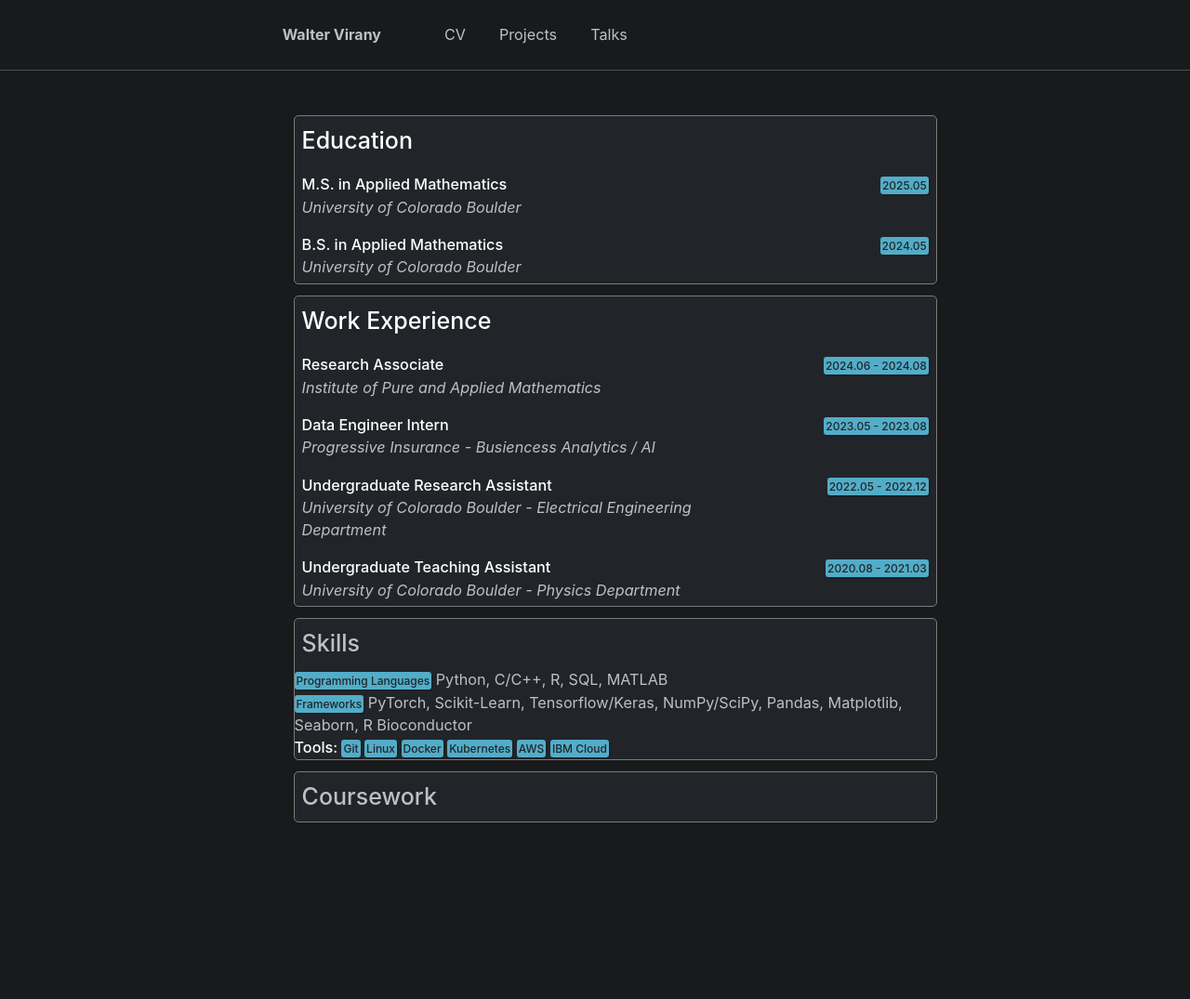
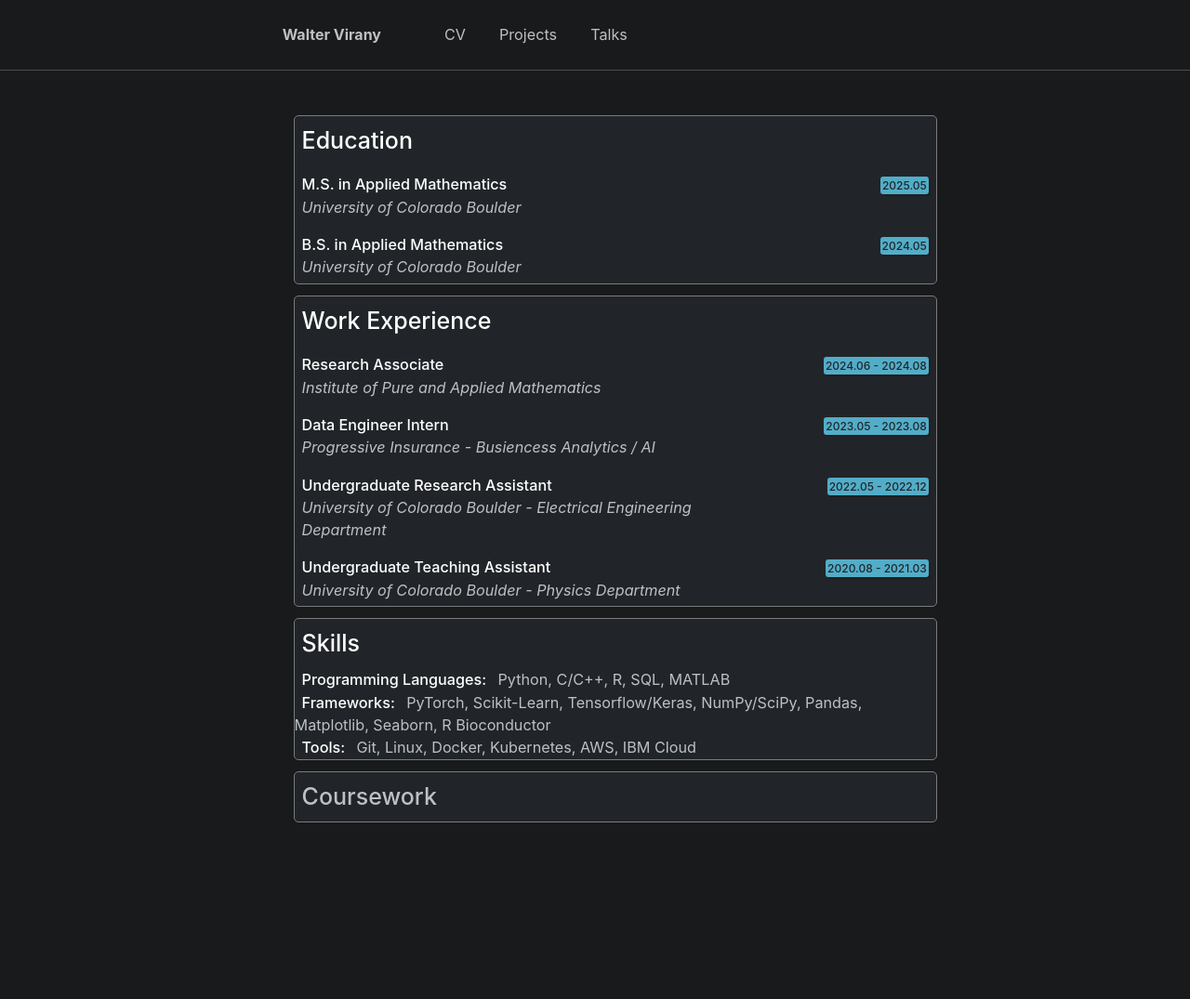
Before and after one commit to wvirany/wvirany.github.io, a Jekyll site: the page built from _pages/cv.html, in a window 1280 px wide. Shown: the whole page at 93% size. Built offline with Jekyll 4.4.1, drawn with Linux system fonts in a browser that asks for light colours.

Commit message:
Update cv.html

```diff
--- a/_pages/cv.html
+++ b/_pages/cv.html
@@ -139,20 +139,16 @@ div.cv {
     </div>
 
     <div class="cv">
-        <div style="font-size:25px; font-weight:450; padding:8px">Skills</div>
-        <span class="label date">Programming Languages</span>
+        <div style="font-size:25px; font-weight:450; padding:8px; color:white;">Skills</div>
+        <b style="font-weight: 450; color:white; padding:8px;">Programming Languages: </b>
         Python, C/C++, R, SQL, MATLAB
         <br>
-        <span class="label date">Frameworks</span>
+        <b style="font-weight: 450; color:white; padding:8px;">Frameworks: </b>
         PyTorch, Scikit-Learn, Tensorflow/Keras, NumPy/SciPy, Pandas, Matplotlib, Seaborn, R Bioconductor
         <br>
-        <b style="font-weight: 450; color:white;">Tools: </b>
-        <span class="label date">Git</span>
-        <span class="label date">Linux</span>
-        <span class="label date">Docker</span>
-        <span class="label date">Kubernetes</span>
-        <span class="label date">AWS</span>
-        <span class="label date">IBM Cloud</span>
+        <b style="font-weight: 450; color:white; padding: 8px;">Tools: </b>
+        Git, Linux, Docker, Kubernetes, AWS, IBM Cloud
+
 
     </div>
 
--- a/_sass/_sidebar.scss
+++ b/_sass/_sidebar.scss
@@ -89,7 +89,7 @@
 
   img {
     max-width: 175px;
-    border-radius: 8px;
+    // border-radius: 8px;
 
     @include breakpoint($large) {
       padding: 5px;
```
